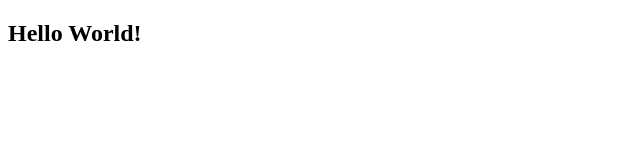
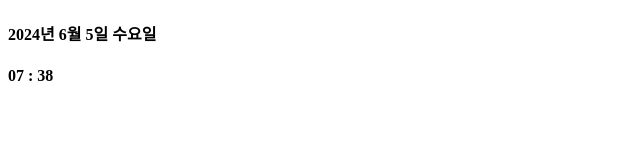
Before and after one commit to Rayched/MyChrome_custom_page, a React (Create React App) app: page / in a window 1280 px wide. Shown: the top 160 px of the page, without its empty margins (0-640 px from the left). Built offline with nearby package versions, Linux system fonts and the light colour scheme.

Commit message:
1일차: 날짜 및 시간 표시 기능 구현

```diff
--- a/src/App.tsx
+++ b/src/App.tsx
@@ -1,9 +1,10 @@
 import React from 'react';
+import DateTimes from './components/DateTimes';
 
 function App() {
   return (
     <div>
-      <h2>Hello World!</h2>
+      <DateTimes />
     </div>
   );
 }
--- /dev/null
+++ b/src/components/Clock.tsx
@@ -0,0 +1,65 @@
+//시계 Logic
+
+import { useEffect, useState } from "react";
+
+const modifyNumber = (num: number) => {
+    if (num < 10){
+        return "0" + String(num);
+    } else {
+        return String(num);
+    }
+}
+
+function Clock(){
+    let DateObj = new Date();
+
+    const [Hours, setHours] = useState(DateObj.getHours());
+    const [Minutes, setMinutes] = useState(DateObj.getMinutes());
+    //Date 객체를 생성할 때 시간 정보는 생성된 시점의 시간 정보이다.
+    //즉, Date 객체를 생성하고 이를 변수에 할당하면
+    //해당 변수에 저장되는 것은 Date 객체 생성 시점의 시간 정보이다.
+
+    //useEffect는 React Component가 re-render될 때 실행되는 함수
+    //정확히 말하자면 re-rendering되면 Callback으로 전달한
+    //Effect 함수가 실행된다.
+    //해당 함수는 0.5초마다 한번씩 Hours, Minutes State 갱신
+    //State 값이 바뀌므로 re-rendering 요청이 작업 리스트에 들어감.
+    //이후 해당 Interval을 초기화한다.
+    //어떻게보면 일종의 무한 루프라고 봐도 무방하다.
+
+    //처음 랜더링 -> 랜더링 완료 후 useEffect 실행
+    //0.5초마다 Hours, Minutes State 값 갱신
+    //State 값 갱신 후 설정한 Interval은 해체된다.
+
+    //이때 Hour, Minute 정보에 변화가 있으면
+    //해당 Component는 Re-rendering된다.
+    //State 값이 변화하면 Re-render가 발생하는
+    //React의 특성을 활용한 일종의 무한 루프
+
+    //현재 날짜만 return하는 DateTimes component에
+    //지금 Logic을 추가하면 문제 없이 동작을 할까?
+    //바로 시험해보고 싶긴 한디...
+    //시간이 없다. 알바를 가야한다.
+
+
+    useEffect(() => {
+        const ID = setInterval(() => {
+            DateObj = new Date();
+
+            setHours(DateObj.getHours());
+            setMinutes(DateObj.getMinutes());
+        }, 500);
+
+        return (() => clearInterval(ID));
+    })
+
+    return (
+        <div>
+            <h4>
+                {modifyNumber(Hours)} : {modifyNumber(Minutes)}
+            </h4>
+        </div>
+    );
+}
+
+export default Clock;
--- /dev/null
+++ b/src/components/DateTimes.tsx
@@ -0,0 +1,23 @@
+import Clock from "./Clock";
+
+function DateTimes(){
+    const Times = new Date();
+
+    const Days: string[] = [
+        "일", "월", "화", "수", "목", "금", "토"
+    ];
+
+    const Year = Times.getFullYear();
+    const Month = Times.getMonth() + 1;
+    const date = Times.getDate();
+    const day = Times.getDay();
+
+    return (
+        <div>
+            <h4>{Year}년 {Month}월 {date}일 {Days[day]}요일</h4>
+            <Clock />
+        </div>
+    );
+}
+
+export default DateTimes;
```
